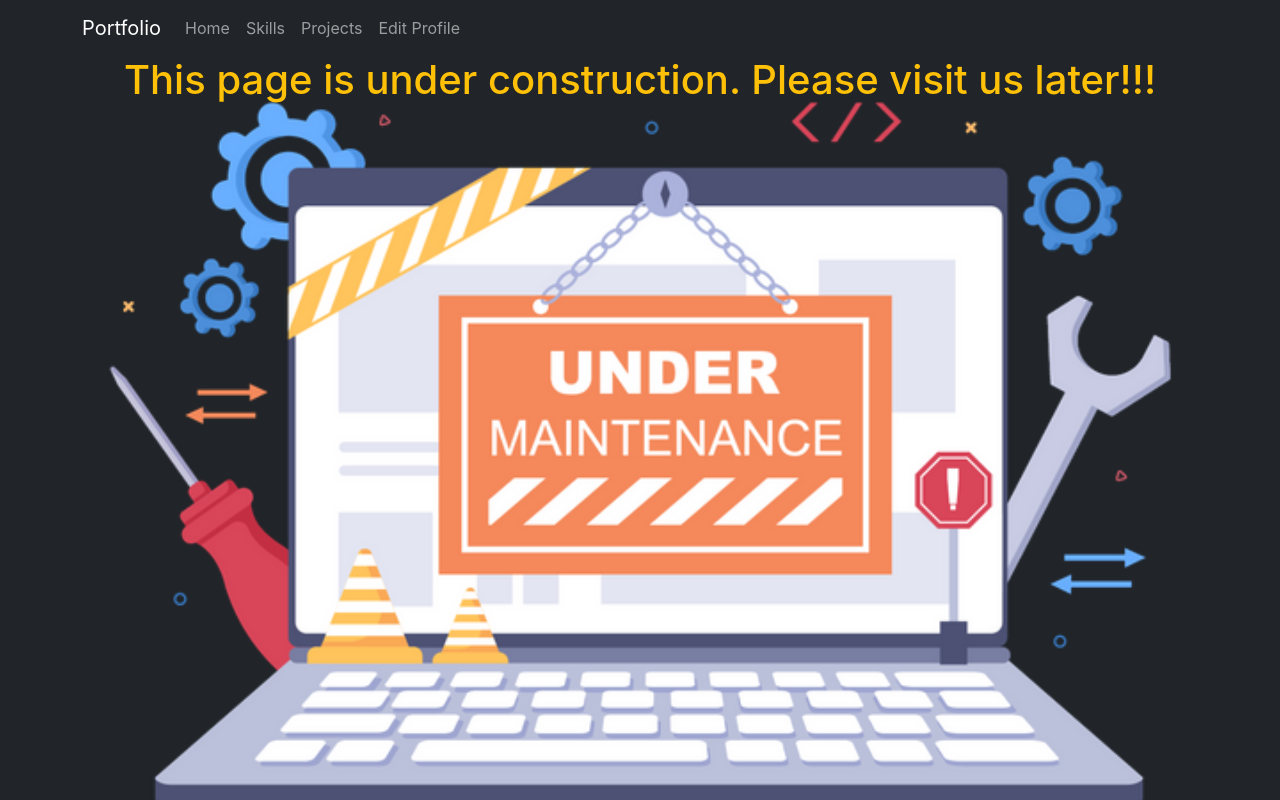
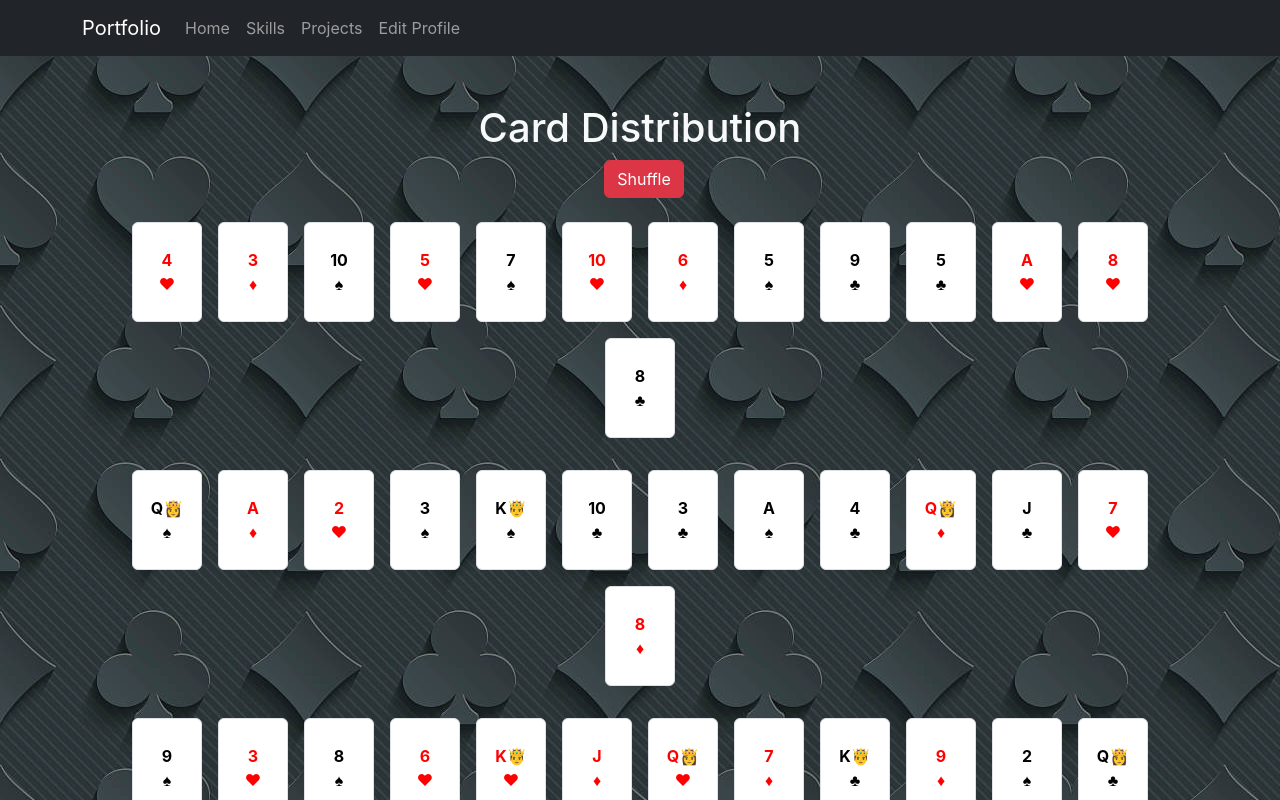
Before and after one commit to Devkumar-parekh/DevkumarPortfolio, a React (Create React App) app: page /projectlist/card-game in a window 1280 px wide. Shown: the top 800 px of the page. Built offline with nearby package versions, Linux system fonts and the light colour scheme.

Commit message:
card game distribution added

```diff
--- a/src/index.js
+++ b/src/index.js
@@ -20,6 +20,7 @@ import QRGenerator from "./pages/projects/QRGenerator";
 import SkillSet from "./pages/SkillSet";
 import TicTacToe from "./pages/projects/TicTacToe";
 import ToDos from "./pages/projects/ToDos";
+import CardGame from "./pages/projects/CardGame";
 export default function App() {
   return (
     <BrowserRouter>
@@ -42,7 +43,8 @@ export default function App() {
             <Route path="generate-qr" element={<QRGenerator />} />
             <Route path="tic-tac-toe" element={<TicTacToe />} />
             <Route path="to-do" element={<ToDos />} />
-            {/*  */}
+            <Route path="card-game" element={<CardGame />} />
+            {/* CardGame */}
           </Route>
           {/* Quiz */}
           <Route path="*" element={<NoPage />} />
--- a/src/pages/EditProfile.js
+++ b/src/pages/EditProfile.js
@@ -35,7 +35,7 @@ const EditProfile = () => {
         <div className="col-md-6">
           <div className="card my-3 text-warning bg-dark ">
             <div className="card-body p-5">
-              <h2 className="text-center mb-2">Edit Profile</h2>
+              <h1 className="text-center mb-2">Edit Profile</h1>
               <div>
                 <div className="form-floating mb-3">
                   <input
--- a/src/pages/Projects.js
+++ b/src/pages/Projects.js
@@ -47,6 +47,11 @@ const projectList = [
     img: "./images/projects/todos.gif",
     label: "To Do's list",
   },
+  {
+    url: "/projectlist/card-game",
+    img: "./images/projects/cardDist.gif",
+    label: "Card Distribution",
+  },
   //
   ,
 ];
@@ -58,7 +63,7 @@ const Projects = () => {
         {/* <br /> mindi coming soon...
         <br /> todo's coming soon... */}
         <br />
-        <div className="row">
+        <div className="row justify-content-center">
           {projectList?.map((item, index) => {
             return (
               <div className="col-md-4 p-3 text-center" key={index}>
--- a/src/pages/projects/CRUD.js
+++ b/src/pages/projects/CRUD.js
@@ -83,7 +83,7 @@ const CrudOps = () => {
         <div className="col-md-6">
           <div className="card my-3 text-warning bg-dark ">
             <div className="card-body p-5 bg-yellow-pink">
-              <h2 className="text-center mb-2 text-light">Add Product</h2>
+              <h1 className="text-center mb-2 text-light">Add Product</h1>
               <div>
                 <div className="form-floating mb-3">
                   <input
--- /dev/null
+++ b/src/pages/projects/CardGame.js
@@ -0,0 +1,189 @@
+import { useDispatch, useSelector } from "react-redux";
+// import { setUserProfile } from "../redux/actions/actions";
+import { useEffect, useState } from "react";
+import { setProductList } from "../../redux/actions/actions";
+import { CustomDataTable } from "./components/customDataTable";
+import axios from "axios";
+
+const CardGame = () => {
+  const [cardDist, setCardDist] = useState([]);
+  const [dynamicStyle, setdynamicStyle] = useState({
+    position: "",
+  });
+
+  var nums = [
+    "A",
+    "2",
+    "3",
+    "4",
+    "5",
+    "6",
+    "7",
+    "8",
+    "9",
+    "10",
+    "J",
+    "Q👸",
+    "K🤴",
+  ];
+  var colors = [" ♦", " ♥", " ♠", " ♣"];
+  const shuffle = () => {
+    var dist = [];
+    var temp = [];
+    for (var i = 0; i <= 12; i++) {
+      for (var j = 0; j < 4; j++) {
+        temp.push(nums[i] + colors[j]);
+      }
+    }
+    console.log(temp, "temp");
+    let useri = [];
+    function removeItemOnce(arr, value) {
+      var index = arr.indexOf(value);
+      if (index > -1) {
+        arr.splice(index, 1);
+      }
+      return arr;
+    }
+
+    while (temp.length > 0) {
+      let card = temp[Math.floor(Math.random() * temp.length)];
+      useri.push(card);
+      temp = removeItemOnce(temp, card);
+      if (useri.length == 13) {
+        dist.push(useri);
+        useri = [];
+      }
+    }
+    setCardDist(dist);
+  };
+  useEffect(() => {
+    shuffle();
+  }, []);
+  return (
+    // <div className="d-flex align-items-center justify-content-center vh-100 ">
+    <div
+      className="shape-container1 bg-light"
+      style={{
+        minHeight: "90vh",
+        background: "url('/images/bg/cardgameBg.jpg')",
+      }}
+    >
+      <style jsx>{`
+        @keyframes example {
+          0% {
+            position: absolute;
+            left: 10px;
+            top: 10px;
+            transform: rotate(0deg);
+            opacity: 0;
+          }
+          250% {
+            left: 500px;
+            top: 10px;
+          }
+          50% {
+            left: 500px;
+            top: 500px;
+          }
+
+          75% {
+            left: 10px;
+            top: 500px;
+            transform: rotate(360deg);
+          }
+          100% {
+            left: 0px;
+            top: 0px;
+            position: static;
+            transform: rotate(360deg);
+            opacity: 1;
+          }
+        }
+        @keyframes example1 {
+          from {
+            transform: rotate(0deg);
+            opacity: 1;
+          }
+
+          to {
+            transform: rotateY(180deg);
+            opacity: 0;
+          }
+        }
+      `}</style>
+      {/* <div className="shape-top"></div>
+      <div className="shape-left"></div> */}
+      <div className="container py-5">
+        <h1 className="text-center  mb-2 text-light ">Card Distribution</h1>
+
+        <div className="text-center">
+          <button
+            className="btn btn-danger ms-2"
+            onClick={() => {
+              setdynamicStyle(
+                dynamicStyle?.position == "absolute"
+                  ? {
+                      position: "relative",
+                      animationName: "example",
+                      animationDuration: "2s",
+                      // display: "block",
+                    }
+                  : {
+                      position: "absolute",
+                      animationName: "example1",
+                      animationDuration: "2s",
+                      // display: "none",
+                    }
+              );
+              shuffle();
+            }}
+          >
+            Shuffle
+          </button>
+        </div>
+        <div className="">
+          {cardDist?.map((item, index) => {
+            return (
+              <div
+                className="d-flex flex-wrap  p-2  gap-3 my-3 justify-content-center"
+                key={index}
+                style={{ position: "relative" }}
+              >
+                {item?.map((c, i) => {
+                  return (
+                    <div
+                      className="card p-3 text-center fw-bold fs-6 justify-content-center border"
+                      key={i}
+                      style={
+                        c.includes("♦") || c.includes("♥")
+                          ? {
+                              color: "red",
+                              height: "100px",
+                              width: "70px",
+                              ...dynamicStyle,
+                            }
+                          : {
+                              color: "black",
+                              height: "100px",
+                              width: "70px",
+                              ...dynamicStyle,
+                            }
+                      }
+                    >
+                      {c?.split(" ")[0]}
+                      <br />
+                      {c?.split(" ")[1]}
+                    </div>
+                  );
+                })}
+              </div>
+            );
+          })}
+        </div>
+      </div>
+    </div>
+    // </div>
+  );
+};
+
+export default CardGame;
--- a/src/pages/projects/GMap.js
+++ b/src/pages/projects/GMap.js
@@ -24,7 +24,7 @@ const GMap = () => {
               style={{ background: "#abd1c6", color: "#004743" }}
             >
               <div className="card-body p-5">
-                <h2 className="text-center mb-2">My City</h2>
+                <h1 className="text-center mb-2">My City</h1>
               </div>
               <div className="text-center">
                 <div class="ratio ratio-4x3">
--- a/src/pages/projects/Gallery.js
+++ b/src/pages/projects/Gallery.js
@@ -69,7 +69,7 @@ const Gallery = () => {
               style={{ background: "#55423c", color: "#ffc0ae" }}
             >
               <div className="card-body p-5">
-                <h2 className="text-center mb-2">Gallery</h2>
+                <h1 className="text-center mb-2">Gallery</h1>
               </div>
 
               <div className="d-flex flex-wrap justify-content-center">
--- a/src/pages/projects/QRGenerator.js
+++ b/src/pages/projects/QRGenerator.js
@@ -39,7 +39,7 @@ const QRGenerator = () => {
             <div className="col-md-6">
               <div className="card my-3 text-dark  mt-5">
                 <div className="card-body p-5">
-                  <h2 className="text-center mb-2">QR Generator</h2>
+                  <h1 className="text-center mb-2">QR Generator</h1>
                   <div>
                     <div className="mb-3">
                       <label htmlFor="qrdetailUrl" className="form-label">
--- a/src/pages/projects/Quiz.js
+++ b/src/pages/projects/Quiz.js
@@ -263,7 +263,7 @@ const QuizComp = () => {
           <div className="col-md-6">
             <div className="card my-3 text-warning bg-dark mt-5">
               <div className="card-body p-5">
-                <h2 className="text-center mb-2">Take a Quiz</h2>
+                <h1 className="text-center mb-2">Take a Quiz</h1>
               </div>
               <div className="m-3 border rounded p-2">
                 {quizStatus + 1}|{ques?.length}|
--- a/src/pages/projects/ToDos.js
+++ b/src/pages/projects/ToDos.js
@@ -35,9 +35,9 @@ const ToDos = () => {
             >
               <div className="row">
                 <div className="col-md-6">
-                  <h2 className="text-center mb-2 text-light">
+                  <h1 className="text-center mb-2 text-light">
                     Add Tasks To Do
-                  </h2>
+                  </h1>
                   <div>
                     <div className=" mb-3">
                       <label className="text-light">Task</label>
--- a/src/pages/projects/Weather.js
+++ b/src/pages/projects/Weather.js
@@ -29,7 +29,12 @@ const WeatherComp = () => {
   }, []);
   return (
     // <div className="d-flex align-items-center justify-content-center vh-100 ">
-    <div className="shape-container" style={{ minHeight: "90vh" }}>
+    <div
+      className="shape-container"
+      style={{
+        minHeight: "90vh",
+      }}
+    >
       <div className="shape-top"></div>
       <div className="shape-left"></div>
       <div className="container">
@@ -37,7 +42,7 @@ const WeatherComp = () => {
           <div className="col-md-6">
             <div className="card my-3 fw-bold text-primary bg-light ">
               <div className="card-body p-5">
-                <h2 className="text-center mb-2 text-dark">Check Weather</h2>
+                <h1 className="text-center mb-2 text-dark">Check Weather</h1>
                 <div className="row justify-content-center">
                   <div className="col-md-6">
                     <div className="mb-3">
```
Also changed, not shown: public/images/bg/cardgameBg.jpg (added), public/images/projects/cardDist.gif (added). Lines whose indentation alone changed are shown as unchanged.
